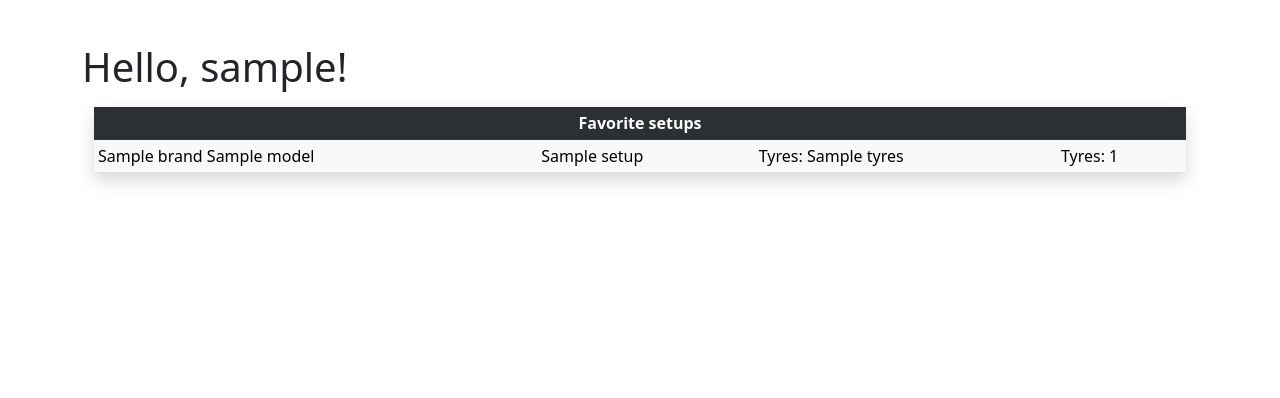
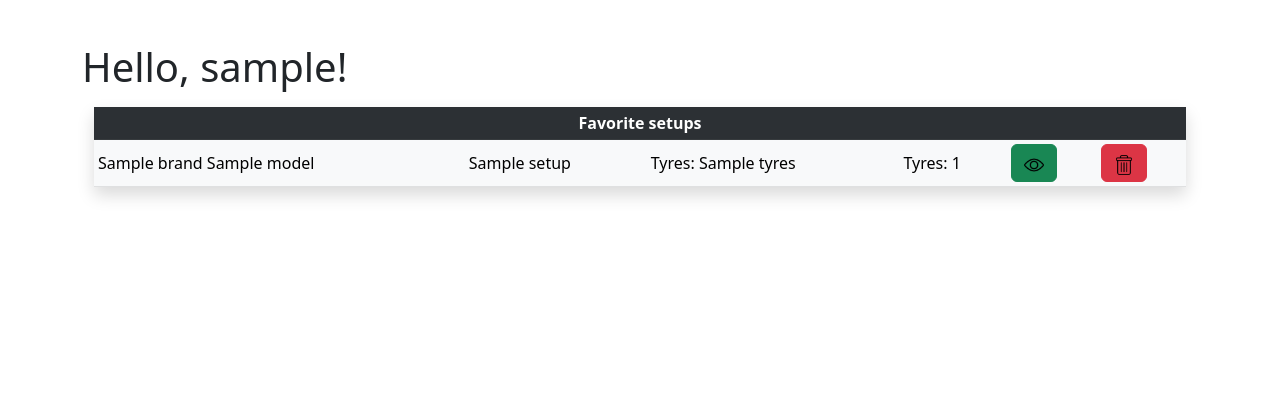
Before and after one commit to StevenRis/CS50-Final-Project, a Flask app: template templates/account.html in a window 1280 px wide. Shown: the part 65-463 px from the top of the page. Run offline with Flask 2, Linux system fonts and the light colour scheme; a user stored in the database is signed in; the template is opened without the code that fills it: most values are stand-ins (such as "Sample title", 1, 10 or a date in 2020).

Commit message:
feat: add show and delete icons for car setup

```diff
--- a/app.py
+++ b/app.py
@@ -60,6 +60,7 @@ def account():
         return render_template("account.html", username=username, cars=cars, setups=show_favorite_setups)
 
     else:
+
 
         return redirect("/account")
 
--- a/templates/account.html
+++ b/templates/account.html
@@ -26,27 +26,27 @@
                         {% if setup["conditions"] == "Dry" %}
                         <td class="table-warning text-start account-setups-td">Condition: {{ setup["conditions"] }}</td>
                         <td class="text-start account-setups-td">Surface: {{ setup["surface"] }}</td>
+                        {% endif %}
+                        {% if setup["conditions"] == "Wet" %}
+                        <td class="table-primary text-start account-setups-td">Condition: {{ setup["conditions"] }}</td>
+                        <td class="text-start account-setups-td">Surface: {{ setup["surface"] }}</td>
+                        {% endif %}
                         <td>
                             <form action="/account/favorite_setup/{{ setup['model'] }}/{{ setup['location_name'] }}" method="post">
                                 <input name="location_name" value="{{ setup['location_name'] }}" type="text" hidden>
                                 <input name="model" value="{{ setup['model'] }}" type="text" hidden>
                                 <input name="setup_id" value="{{ setup['setup_id'] }}" type="text" hidden>
-                                <button class="btn btn-danger" type="submit">Show setup</button>
+                                <button class="btn btn-success" type="submit"><img src="{{ url_for('static', filename='/icons/view.png') }}" alt="delete-setup" width="20px"></button>
                             </form>
                         </td>
-                        {% endif %}
-                        {% if setup["conditions"] == "Wet" %}
-                        <td class="table-primary text-start account-setups-td">Condition: {{ setup["conditions"] }}</td>
-                        <td class="text-start account-setups-td">Surface: {{ setup["surface"] }}</td>
                         <td>
-                            <form action="/account/favorite_setup/{{ setup['model'] }}/{{ setup['location_name'] }}" method="post">
+                            <form action="/account" method="post">
                                 <input name="location_name" value="{{ setup['location_name'] }}" type="text" hidden>
                                 <input name="model" value="{{ setup['model'] }}" type="text" hidden>
                                 <input name="setup_id" value="{{ setup['setup_id'] }}" type="text" hidden>
-                                <button class="btn btn-danger" type="submit">Show setup</button>
+                                <button class="btn btn-danger" type="submit"><img src="{{ url_for('static', filename='/icons/delete.png') }}" alt="delete-setup" width="20px"></button>
                             </form>
                         </td>
-                        {% endif %}
                     </tr>
                     {% endfor %}
                 {% else %}
```
Also changed, not shown: static/icons/delete.png (added), static/icons/view.png (added).
